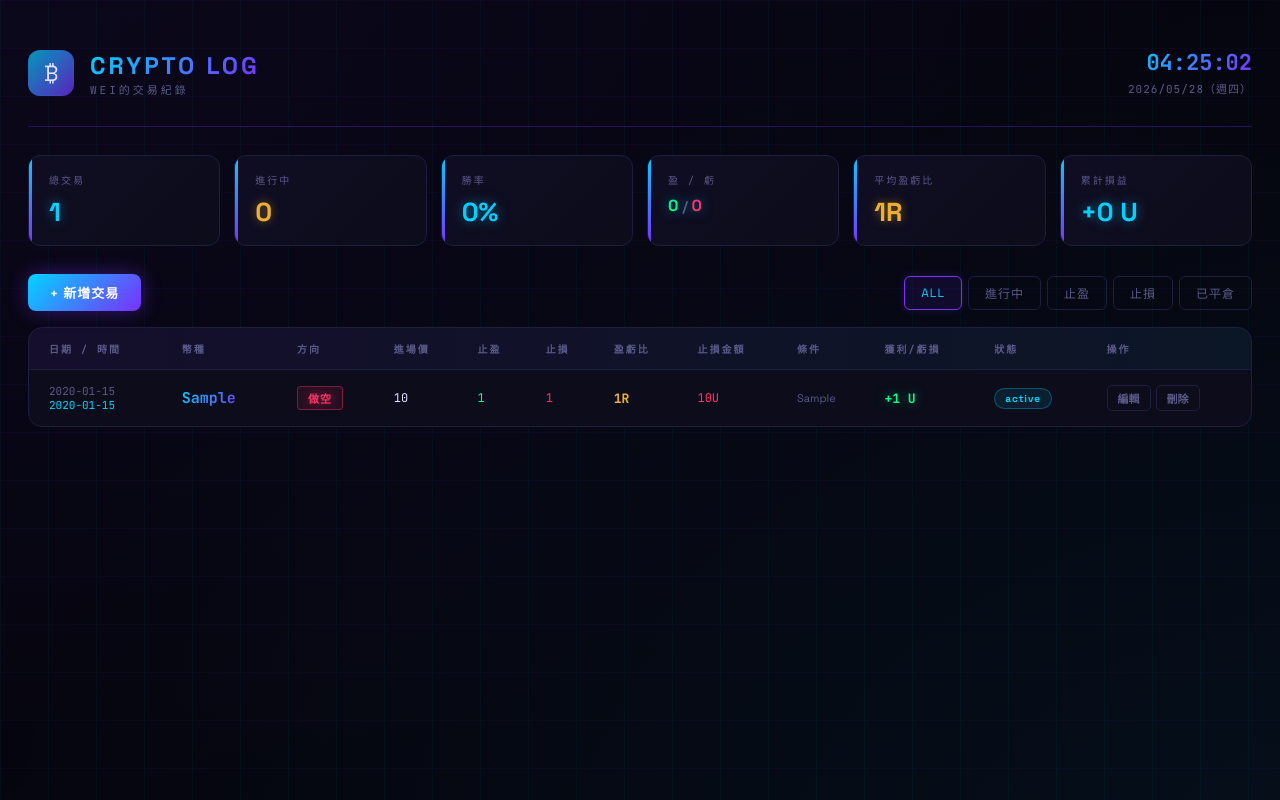
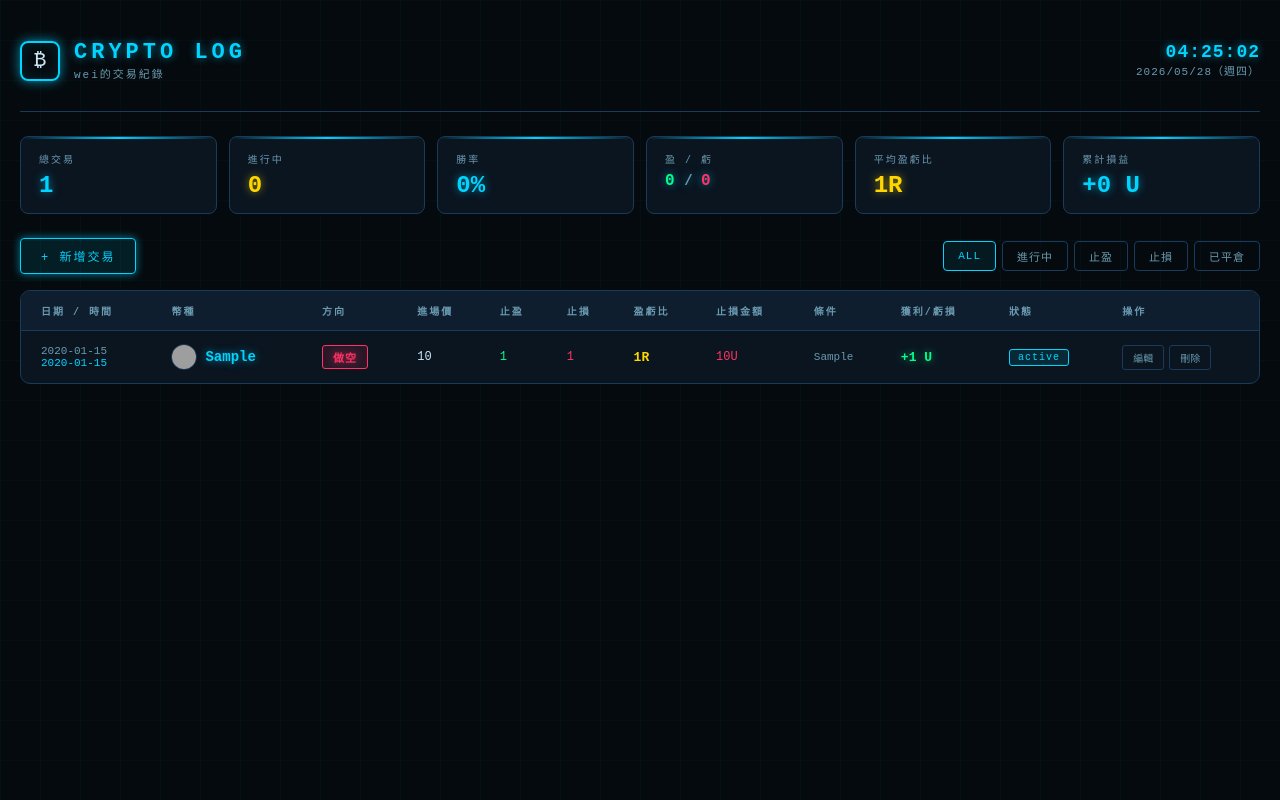
Before and after one commit to wei0904/crypto-trading-log, a Flask app: page / in a window 1280 px wide. Run offline with Flask 3, Linux system fonts and the light colour scheme; tables that the repository leaves empty hold one stand-in row (values such as "Sample post"); grey boxes are pictures that could not be loaded.

Commit message:
restore original colors, add crypto coin icons

```diff
--- a/templates/index.html
+++ b/templates/index.html
@@ -10,27 +10,23 @@
 <meta name="apple-mobile-web-app-status-bar-style" content="black-translucent">
 <meta name="apple-mobile-web-app-title" content="交易紀錄">
 <link rel="apple-touch-icon" href="/static/icon-192.png">
-<link href="https://fonts.googleapis.com/css2?family=Space+Grotesk:wght@400;500;700&family=JetBrains+Mono:wght@400;700&display=swap" rel="stylesheet">
 <style>
   :root {
-    --bg: #06060f;
-    --bg2: #0c0c1a;
-    --bg3: #111128;
-    --border: #1e1e3f;
+    --bg: #050a0e;
+    --bg2: #0a1520;
+    --bg3: #0f1e2e;
+    --border: #1a3a5c;
     --cyan: #00d4ff;
-    --purple: #7b2fff;
     --green: #00ff88;
     --red: #ff3366;
-    --yellow: #f0b429;
-    --text: #e0e0ff;
-    --text2: #5a5a8a;
+    --yellow: #ffd700;
+    --text: #c8e6f5;
+    --text2: #6a9ab0;
     --long: #00ff88;
     --short: #ff3366;
-    --glow-cyan: 0 0 12px rgba(0,212,255,0.5);
-    --glow-purple: 0 0 12px rgba(123,47,255,0.5);
-    --glow-green: 0 0 12px rgba(0,255,136,0.5);
-    --glow-red: 0 0 12px rgba(255,51,102,0.5);
-    --grad: linear-gradient(135deg, #00d4ff, #7b2fff);
+    --glow-cyan: 0 0 8px rgba(0,212,255,0.6);
+    --glow-green: 0 0 8px rgba(0,255,136,0.6);
+    --glow-red: 0 0 8px rgba(255,51,102,0.6);
   }
 
   * { margin: 0; padding: 0; box-sizing: border-box; }
@@ -38,7 +34,7 @@
   body {
     background: var(--bg);
     color: var(--text);
-    font-family: 'Space Grotesk', 'SF Pro Display', sans-serif;
+    font-family: 'Courier New', 'SF Mono', monospace;
     min-height: 100vh;
     overflow-x: hidden;
   }
@@ -48,488 +44,198 @@
     position: fixed;
     top: 0; left: 0; right: 0; bottom: 0;
     background-image:
-      linear-gradient(rgba(123,47,255,0.04) 1px, transparent 1px),
+      linear-gradient(rgba(0,212,255,0.03) 1px, transparent 1px),
       linear-gradient(90deg, rgba(0,212,255,0.03) 1px, transparent 1px);
-    background-size: 48px 48px;
+    background-size: 40px 40px;
     pointer-events: none;
     z-index: 0;
   }
 
-  body::after {
-    content: '';
-    position: fixed;
-    top: -50%; left: -50%;
-    width: 200%; height: 200%;
-    background: radial-gradient(ellipse at 20% 20%, rgba(123,47,255,0.06) 0%, transparent 50%),
-                radial-gradient(ellipse at 80% 80%, rgba(0,212,255,0.05) 0%, transparent 50%);
-    pointer-events: none;
-    z-index: 0;
+  .container { position: relative; z-index: 1; max-width: 1400px; margin: 0 auto; padding: 20px; }
+
+  header {
+    display: flex; align-items: center; justify-content: space-between;
+    padding: 20px 0 30px; border-bottom: 1px solid var(--border); margin-bottom: 24px;
   }
 
-  .container {
-    position: relative;
-    z-index: 1;
-    max-width: 1440px;
-    margin: 0 auto;
-    padding: 24px 28px;
+  .logo { display: flex; align-items: center; gap: 14px; }
+
+  .logo-icon {
+    width: 40px; height: 40px; border: 2px solid var(--cyan); border-radius: 8px;
+    display: flex; align-items: center; justify-content: center; font-size: 20px;
+    box-shadow: var(--glow-cyan), inset 0 0 10px rgba(0,212,255,0.1);
+    animation: pulse-border 3s ease-in-out infinite;
+  }
+  @keyframes pulse-border {
+    0%, 100% { box-shadow: var(--glow-cyan), inset 0 0 10px rgba(0,212,255,0.1); }
+    50% { box-shadow: 0 0 20px rgba(0,212,255,0.8), inset 0 0 20px rgba(0,212,255,0.2); }
   }
 
-  /* Header */
-  header {
-    display: flex;
-    align-items: center;
-    justify-content: space-between;
-    padding: 24px 0 28px;
-    border-bottom: 1px solid rgba(123,47,255,0.3);
-    margin-bottom: 28px;
+  .logo h1 { font-size: 22px; font-weight: 700; letter-spacing: 4px; color: var(--cyan); text-shadow: var(--glow-cyan); }
+  .logo span { font-size: 11px; color: var(--text2); letter-spacing: 2px; display: block; }
+
+  .header-time { text-align: right; font-size: 12px; color: var(--text2); letter-spacing: 1px; }
+  #live-time { font-size: 18px; color: var(--cyan); font-weight: bold; display: block; text-shadow: var(--glow-cyan); }
+
+  .stats-grid { display: grid; grid-template-columns: repeat(auto-fit, minmax(160px, 1fr)); gap: 12px; margin-bottom: 24px; }
+
+  .stat-card {
+    background: var(--bg2); border: 1px solid var(--border); border-radius: 8px;
+    padding: 14px 18px; position: relative; overflow: hidden;
+  }
+  .stat-card::before {
+    content: ''; position: absolute; top: 0; left: 0; right: 0; height: 2px;
+    background: linear-gradient(90deg, transparent, var(--cyan), transparent);
   }
 
-  .logo { display: flex; align-items: center; gap: 16px; }
-
-  .logo-icon {
-    width: 46px; height: 46px;
-    background: linear-gradient(135deg, rgba(0,212,255,0.15), rgba(123,47,255,0.15));
-    border: 1px solid transparent;
-    border-radius: 12px;
-    display: flex; align-items: center; justify-content: center;
-    font-size: 22px;
-    position: relative;
-  }
-  .logo-icon::before {
-    content: '';
-    position: absolute; inset: -1px;
-    border-radius: 12px;
-    background: var(--grad);
-    z-index: -1;
-    opacity: 0.7;
-    animation: pulse-glow 3s ease-in-out infinite;
-  }
-  @keyframes pulse-glow {
-    0%, 100% { opacity: 0.5; }
-    50% { opacity: 1; }
-  }
-
-  .logo h1 {
-    font-size: 24px;
-    font-weight: 700;
-    letter-spacing: 3px;
-    background: var(--grad);
-    -webkit-background-clip: text;
-    -webkit-text-fill-color: transparent;
-    background-clip: text;
-  }
-
-  .logo span {
-    font-size: 11px;
-    color: var(--text2);
-    letter-spacing: 3px;
-    display: block;
-    text-transform: uppercase;
-    font-family: 'JetBrains Mono', monospace;
-  }
-
-  .header-time { text-align: right; }
-
-  #live-time {
-    font-size: 22px;
-    font-weight: 700;
-    display: block;
-    font-family: 'JetBrains Mono', monospace;
-    background: var(--grad);
-    -webkit-background-clip: text;
-    -webkit-text-fill-color: transparent;
-    background-clip: text;
-  }
-
-  #live-date {
-    font-size: 11px;
-    color: var(--text2);
-    letter-spacing: 1px;
-    font-family: 'JetBrains Mono', monospace;
-  }
-
-  /* Stats */
-  .stats-grid {
-    display: grid;
-    grid-template-columns: repeat(auto-fit, minmax(160px, 1fr));
-    gap: 14px;
-    margin-bottom: 28px;
-  }
-
-  .stat-card {
-    background: var(--bg2);
-    border: 1px solid var(--border);
-    border-radius: 12px;
-    padding: 16px 20px;
-    position: relative;
-    overflow: hidden;
-    transition: border-color 0.2s, transform 0.2s;
-  }
-  .stat-card:hover { border-color: rgba(123,47,255,0.5); transform: translateY(-2px); }
-
-  .stat-card::before {
-    content: '';
-    position: absolute;
-    top: 0; left: 0;
-    width: 3px; height: 100%;
-    background: var(--grad);
-    border-radius: 12px 0 0 12px;
-  }
-
-  .stat-card::after {
-    content: '';
-    position: absolute;
-    top: 0; left: 0; right: 0; bottom: 0;
-    background: linear-gradient(135deg, rgba(123,47,255,0.04), transparent);
-    pointer-events: none;
-  }
-
-  .stat-label {
-    font-size: 10px;
-    color: var(--text2);
-    letter-spacing: 2px;
-    text-transform: uppercase;
-    margin-bottom: 8px;
-    font-family: 'JetBrains Mono', monospace;
-  }
-
-  .stat-value {
-    font-size: 26px;
-    font-weight: 700;
-    color: var(--cyan);
-    text-shadow: var(--glow-cyan);
-  }
+  .stat-label { font-size: 10px; color: var(--text2); letter-spacing: 2px; text-transform: uppercase; margin-bottom: 6px; }
+  .stat-value { font-size: 24px; font-weight: bold; color: var(--cyan); text-shadow: var(--glow-cyan); }
   .stat-value.positive { color: var(--green); text-shadow: var(--glow-green); }
   .stat-value.negative { color: var(--red); text-shadow: var(--glow-red); }
-  .stat-value.neutral { color: var(--yellow); text-shadow: 0 0 10px rgba(240,180,41,0.5); }
+  .stat-value.neutral { color: var(--yellow); text-shadow: 0 0 8px rgba(255,215,0,0.6); }
 
-  /* Toolbar */
-  .toolbar {
-    display: flex;
-    gap: 10px;
-    margin-bottom: 16px;
-    flex-wrap: wrap;
-    align-items: center;
-  }
+  .toolbar { display: flex; gap: 10px; margin-bottom: 16px; flex-wrap: wrap; align-items: center; }
 
   .btn {
-    padding: 9px 22px;
-    border: 1px solid transparent;
-    background: linear-gradient(var(--bg2), var(--bg2)) padding-box,
-                var(--grad) border-box;
-    color: var(--cyan);
-    font-family: inherit;
-    font-size: 13px;
-    font-weight: 600;
-    letter-spacing: 1px;
-    cursor: pointer;
-    border-radius: 8px;
-    transition: all 0.2s;
+    padding: 8px 20px; border: 1px solid var(--cyan); background: transparent;
+    color: var(--cyan); font-family: inherit; font-size: 12px; letter-spacing: 2px;
+    cursor: pointer; border-radius: 4px; transition: all 0.2s; text-transform: uppercase;
   }
-  .btn:hover {
-    background: linear-gradient(135deg, rgba(0,212,255,0.15), rgba(123,47,255,0.15)) padding-box,
-                var(--grad) border-box;
-    box-shadow: 0 0 20px rgba(123,47,255,0.3);
-  }
-  .btn.primary {
-    background: var(--grad);
-    color: #fff;
-    border: none;
-    box-shadow: 0 0 20px rgba(123,47,255,0.4);
-  }
-  .btn.primary:hover { box-shadow: 0 0 30px rgba(123,47,255,0.6); transform: translateY(-1px); }
+  .btn:hover { background: rgba(0,212,255,0.15); box-shadow: var(--glow-cyan); }
+  .btn.primary { background: rgba(0,212,255,0.1); box-shadow: var(--glow-cyan); }
 
   .filter-group { display: flex; gap: 6px; margin-left: auto; }
+  .filter-btn {
+    padding: 6px 14px; border: 1px solid var(--border); background: transparent;
+    color: var(--text2); font-family: inherit; font-size: 11px; letter-spacing: 1px;
+    cursor: pointer; border-radius: 4px; transition: all 0.2s;
+  }
+  .filter-btn.active, .filter-btn:hover { border-color: var(--cyan); color: var(--cyan); background: rgba(0,212,255,0.08); }
 
-  .filter-btn {
-    padding: 7px 16px;
-    border: 1px solid var(--border);
-    background: transparent;
-    color: var(--text2);
-    font-family: inherit;
-    font-size: 12px;
-    letter-spacing: 1px;
-    cursor: pointer;
-    border-radius: 6px;
-    transition: all 0.2s;
-  }
-  .filter-btn.active, .filter-btn:hover {
-    border-color: var(--purple);
-    color: var(--cyan);
-    background: rgba(123,47,255,0.1);
-    box-shadow: 0 0 10px rgba(123,47,255,0.2);
-  }
-
-  /* Table */
-  .table-wrap {
-    background: var(--bg2);
-    border: 1px solid var(--border);
-    border-radius: 14px;
-    overflow: hidden;
-  }
-
+  .table-wrap { background: var(--bg2); border: 1px solid var(--border); border-radius: 10px; overflow: hidden; }
   table { width: 100%; border-collapse: collapse; }
 
-  thead tr {
-    background: linear-gradient(90deg, rgba(123,47,255,0.08), rgba(0,212,255,0.05));
-    border-bottom: 1px solid var(--border);
-  }
-
   thead th {
-    padding: 13px 14px;
-    font-size: 10px;
-    letter-spacing: 2px;
-    color: var(--text2);
-    text-transform: uppercase;
-    text-align: left;
-    white-space: nowrap;
-    font-family: 'JetBrains Mono', monospace;
+    background: var(--bg3); padding: 12px 14px; font-size: 10px; letter-spacing: 2px;
+    color: var(--text2); text-transform: uppercase; text-align: left;
+    border-bottom: 1px solid var(--border); white-space: nowrap;
   }
   thead th:first-child { padding-left: 20px; }
 
-  tbody tr {
-    border-bottom: 1px solid rgba(30,30,63,0.6);
-    transition: background 0.15s;
-  }
-  tbody tr:hover { background: rgba(123,47,255,0.06); }
+  tbody tr { border-bottom: 1px solid rgba(26,58,92,0.4); transition: background 0.15s; }
+  tbody tr:hover { background: rgba(0,212,255,0.04); }
   tbody tr:last-child { border-bottom: none; }
 
-  td {
-    padding: 14px 14px;
-    font-size: 13px;
-    vertical-align: middle;
-  }
+  td { padding: 13px 14px; font-size: 13px; vertical-align: middle; }
   td:first-child { padding-left: 20px; }
 
-  .coin-cell { display: flex; align-items: center; gap: 10px; }
+  .coin-cell { display: flex; align-items: center; gap: 8px; }
 
-  .coin-badge {
-    font-weight: 700;
-    font-size: 15px;
-    font-family: 'JetBrains Mono', monospace;
-    background: var(--grad);
-    -webkit-background-clip: text;
-    -webkit-text-fill-color: transparent;
-    background-clip: text;
-    min-width: 60px;
+  .coin-icon {
+    width: 26px; height: 26px; border-radius: 50%;
+    background: var(--bg3); border: 1px solid var(--border);
+    flex-shrink: 0; object-fit: cover;
+  }
+  .coin-icon-fallback {
+    width: 26px; height: 26px; border-radius: 50%;
+    background: var(--bg3); border: 1px solid var(--cyan);
+    display: flex; align-items: center; justify-content: center;
+    font-size: 10px; font-weight: bold; color: var(--cyan); flex-shrink: 0;
   }
 
+  .coin-badge { font-weight: bold; font-size: 14px; color: var(--cyan); text-shadow: var(--glow-cyan); min-width: 55px; }
+
   .direction-badge {
-    display: inline-block;
-    padding: 3px 10px;
-    border-radius: 4px;
-    font-size: 11px;
-    font-weight: 700;
-    letter-spacing: 1px;
-    font-family: 'JetBrains Mono', monospace;
+    display: inline-block; padding: 3px 10px; border-radius: 3px;
+    font-size: 11px; font-weight: bold; letter-spacing: 1px;
   }
-  .direction-badge.long {
-    background: rgba(0,255,136,0.1);
-    border: 1px solid rgba(0,255,136,0.4);
-    color: var(--green);
-    text-shadow: var(--glow-green);
-  }
-  .direction-badge.short {
-    background: rgba(255,51,102,0.1);
-    border: 1px solid rgba(255,51,102,0.4);
-    color: var(--red);
-    text-shadow: var(--glow-red);
-  }
+  .direction-badge.long { background: rgba(0,255,136,0.12); border: 1px solid var(--long); color: var(--long); text-shadow: var(--glow-green); }
+  .direction-badge.short { background: rgba(255,51,102,0.12); border: 1px solid var(--short); color: var(--short); text-shadow: var(--glow-red); }
 
-  .rr-badge {
-    font-weight: 700;
-    color: var(--yellow);
-    font-family: 'JetBrains Mono', monospace;
-  }
+  .rr-badge { font-weight: bold; color: var(--yellow); }
 
-  .status-badge {
-    display: inline-block;
-    padding: 3px 10px;
-    border-radius: 20px;
-    font-size: 10px;
-    font-weight: 600;
-    letter-spacing: 1px;
-  }
-  .status-badge.active { background: rgba(0,212,255,0.1); border: 1px solid rgba(0,212,255,0.3); color: var(--cyan); }
-  .status-badge.win { background: rgba(0,255,136,0.1); border: 1px solid rgba(0,255,136,0.3); color: var(--green); }
-  .status-badge.loss { background: rgba(255,51,102,0.1); border: 1px solid rgba(255,51,102,0.3); color: var(--red); }
-  .status-badge.closed { background: rgba(90,90,138,0.1); border: 1px solid rgba(90,90,138,0.3); color: var(--text2); }
+  .status-badge { display: inline-block; padding: 2px 8px; border-radius: 3px; font-size: 10px; letter-spacing: 1px; }
+  .status-badge.active { background: rgba(0,212,255,0.1); border: 1px solid var(--cyan); color: var(--cyan); }
+  .status-badge.win { background: rgba(0,255,136,0.1); border: 1px solid var(--green); color: var(--green); }
+  .status-badge.loss { background: rgba(255,51,102,0.1); border: 1px solid var(--red); color: var(--red); }
+  .status-badge.closed { background: rgba(106,154,176,0.1); border: 1px solid var(--text2); color: var(--text2); }
 
-  .pnl-positive { color: var(--green); font-weight: 700; font-family: 'JetBrains Mono', monospace; text-shadow: var(--glow-green); }
-  .pnl-negative { color: var(--red); font-weight: 700; font-family: 'JetBrains Mono', monospace; text-shadow: var(--glow-red); }
+  .pnl-positive { color: var(--green); font-weight: bold; text-shadow: var(--glow-green); }
+  .pnl-negative { color: var(--red); font-weight: bold; text-shadow: var(--glow-red); }
   .pnl-null { color: var(--text2); }
 
   .action-btns { display: flex; gap: 5px; flex-wrap: wrap; }
   .action-btn {
-    padding: 4px 10px;
-    border: 1px solid var(--border);
-    background: transparent;
-    color: var(--text2);
-    font-family: inherit;
-    font-size: 11px;
-    font-weight: 600;
-    cursor: pointer;
-    border-radius: 5px;
-    transition: all 0.15s;
+    padding: 4px 10px; border: 1px solid var(--border); background: transparent;
+    color: var(--text2); font-family: inherit; font-size: 10px; cursor: pointer;
+    border-radius: 3px; transition: all 0.15s;
   }
-  .action-btn:hover { border-color: var(--cyan); color: var(--cyan); background: rgba(0,212,255,0.08); }
-  .action-btn.del:hover { border-color: var(--red); color: var(--red); background: rgba(255,51,102,0.08); }
-  .action-btn.tp { border-color: rgba(0,255,136,0.4); color: var(--green); }
-  .action-btn.tp:hover { background: rgba(0,255,136,0.12); box-shadow: var(--glow-green); }
-  .action-btn.sl { border-color: rgba(255,51,102,0.4); color: var(--red); }
-  .action-btn.sl:hover { background: rgba(255,51,102,0.12); box-shadow: var(--glow-red); }
-  .action-btn.close { border-color: rgba(240,180,41,0.4); color: var(--yellow); }
-  .action-btn.close:hover { background: rgba(240,180,41,0.12); box-shadow: 0 0 10px rgba(240,180,41,0.4); }
+  .action-btn:hover { border-color: var(--cyan); color: var(--cyan); }
+  .action-btn.del:hover { border-color: var(--red); color: var(--red); }
+  .action-btn.tp { border-color: var(--green); color: var(--green); }
+  .action-btn.tp:hover { background: rgba(0,255,136,0.15); box-shadow: var(--glow-green); }
+  .action-btn.sl { border-color: var(--red); color: var(--red); }
+  .action-btn.sl:hover { background: rgba(255,51,102,0.15); box-shadow: var(--glow-red); }
+  .action-btn.close { border-color: var(--yellow); color: var(--yellow); }
+  .action-btn.close:hover { background: rgba(255,215,0,0.15); box-shadow: 0 0 8px rgba(255,215,0,0.6); }
 
-  .empty-state {
-    text-align: center;
-    padding: 70px 20px;
-    color: var(--text2);
-    font-size: 13px;
-    letter-spacing: 3px;
-    font-family: 'JetBrains Mono', monospace;
-  }
+  .empty-state { text-align: center; padding: 60px 20px; color: var(--text2); font-size: 13px; letter-spacing: 2px; }
 
-  /* Modal */
   .modal-overlay {
-    display: none;
-    position: fixed;
-    inset: 0;
-    background: rgba(6,6,15,0.88);
-    z-index: 100;
-    backdrop-filter: blur(8px);
-    align-items: center;
-    justify-content: center;
+    display: none; position: fixed; inset: 0;
+    background: rgba(5,10,14,0.85); z-index: 100;
+    backdrop-filter: blur(4px); align-items: center; justify-content: center;
   }
   .modal-overlay.open { display: flex; }
 
   .modal {
-    background: var(--bg2);
-    border: 1px solid transparent;
-    border-radius: 16px;
-    padding: 32px;
-    width: 100%;
-    max-width: 560px;
-    max-height: 90vh;
-    overflow-y: auto;
-    position: relative;
-    box-shadow: 0 0 80px rgba(123,47,255,0.2), 0 0 40px rgba(0,212,255,0.1);
-    background-clip: padding-box;
+    background: var(--bg2); border: 1px solid var(--border); border-radius: 12px;
+    padding: 30px; width: 100%; max-width: 560px; max-height: 90vh;
+    overflow-y: auto; position: relative; box-shadow: 0 0 60px rgba(0,212,255,0.15);
   }
   .modal::before {
-    content: '';
-    position: absolute;
-    inset: -1px;
-    border-radius: 16px;
-    background: var(--grad);
-    z-index: -1;
-    opacity: 0.4;
+    content: ''; position: absolute; top: 0; left: 20px; right: 20px; height: 1px;
+    background: linear-gradient(90deg, transparent, var(--cyan), transparent);
   }
 
-  .modal-title {
-    font-size: 17px;
-    font-weight: 700;
-    letter-spacing: 2px;
-    background: var(--grad);
-    -webkit-background-clip: text;
-    -webkit-text-fill-color: transparent;
-    background-clip: text;
-    text-transform: uppercase;
-    margin-bottom: 24px;
-  }
+  .modal-title { font-size: 16px; letter-spacing: 3px; color: var(--cyan); text-shadow: var(--glow-cyan); text-transform: uppercase; margin-bottom: 24px; }
 
-  .form-grid {
-    display: grid;
-    grid-template-columns: 1fr 1fr;
-    gap: 14px;
-  }
-
+  .form-grid { display: grid; grid-template-columns: 1fr 1fr; gap: 14px; }
   .form-group { display: flex; flex-direction: column; gap: 6px; }
   .form-group.full { grid-column: 1 / -1; }
 
-  label {
-    font-size: 10px;
-    letter-spacing: 2px;
-    color: var(--text2);
-    text-transform: uppercase;
-    font-family: 'JetBrains Mono', monospace;
-  }
+  label { font-size: 10px; letter-spacing: 2px; color: var(--text2); text-transform: uppercase; }
 
   input, select, textarea {
-    background: var(--bg3);
-    border: 1px solid var(--border);
-    color: var(--text);
-    font-family: inherit;
-    font-size: 13px;
-    padding: 10px 13px;
-    border-radius: 8px;
-    transition: all 0.2s;
-    outline: none;
+    background: var(--bg3); border: 1px solid var(--border); color: var(--text);
+    font-family: inherit; font-size: 13px; padding: 9px 12px; border-radius: 4px;
+    transition: border-color 0.2s, box-shadow 0.2s; outline: none;
   }
-  input:focus, select:focus, textarea:focus {
-    border-color: var(--purple);
-    box-shadow: 0 0 0 3px rgba(123,47,255,0.15);
-  }
+  input:focus, select:focus, textarea:focus { border-color: var(--cyan); box-shadow: 0 0 0 2px rgba(0,212,255,0.12); }
   textarea { resize: vertical; min-height: 60px; }
   select option { background: var(--bg3); }
 
-  .direction-toggle {
-    display: grid;
-    grid-template-columns: 1fr 1fr;
-    gap: 8px;
+  .direction-toggle { display: grid; grid-template-columns: 1fr 1fr; gap: 0; border: 1px solid var(--border); border-radius: 4px; overflow: hidden; }
+  .dir-btn {
+    padding: 9px; border: none; background: transparent; color: var(--text2);
+    font-family: inherit; font-size: 12px; letter-spacing: 2px; cursor: pointer;
+    transition: all 0.2s; text-transform: uppercase;
   }
+  .dir-btn.long.active { background: rgba(0,255,136,0.15); color: var(--green); text-shadow: var(--glow-green); }
+  .dir-btn.short.active { background: rgba(255,51,102,0.15); color: var(--red); text-shadow: var(--glow-red); }
 
-  .dir-btn {
-    padding: 10px;
-    border: 1px solid var(--border);
-    background: transparent;
-    color: var(--text2);
-    font-family: inherit;
-    font-size: 13px;
-    font-weight: 600;
-    letter-spacing: 1px;
-    cursor: pointer;
-    transition: all 0.2s;
-    border-radius: 8px;
-  }
-  .dir-btn.long.active {
-    background: rgba(0,255,136,0.12);
-    border-color: var(--green);
-    color: var(--green);
-    text-shadow: var(--glow-green);
-    box-shadow: 0 0 15px rgba(0,255,136,0.2);
-  }
-  .dir-btn.short.active {
-    background: rgba(255,51,102,0.12);
-    border-color: var(--red);
-    color: var(--red);
-    text-shadow: var(--glow-red);
-    box-shadow: 0 0 15px rgba(255,51,102,0.2);
-  }
+  .rr-preview { font-size: 11px; color: var(--text2); margin-top: 2px; }
+  .rr-preview span { color: var(--yellow); font-weight: bold; }
 
-  .rr-preview {
-    font-size: 12px;
-    color: var(--text2);
-    margin-top: 4px;
-    font-family: 'JetBrains Mono', monospace;
-  }
-  .rr-preview span { color: var(--yellow); font-weight: 700; }
+  .modal-footer { display: flex; gap: 10px; justify-content: flex-end; margin-top: 24px; padding-top: 16px; border-top: 1px solid var(--border); }
 
-  .modal-footer {
-    display: flex;
-    gap: 10px;
-    justify-content: flex-end;
-    margin-top: 24px;
-    padding-top: 16px;
-    border-top: 1px solid var(--border);
-  }
+  ::-webkit-scrollbar { width: 6px; height: 6px; }
+  ::-webkit-scrollbar-track { background: var(--bg); }
+  ::-webkit-scrollbar-thumb { background: var(--border); border-radius: 3px; }
+  ::-webkit-scrollbar-thumb:hover { background: var(--cyan); }
 
-  ::-webkit-scrollbar { width: 5px; height: 5px; }
-  ::-webkit-scrollbar-track { background: var(--bg); }
-  ::-webkit-scrollbar-thumb { background: var(--purple); border-radius: 3px; opacity: 0.5; }
-
-  .date-cell { color: var(--text2); font-size: 11px; font-family: 'JetBrains Mono', monospace; }
-  .price-cell { color: var(--text); font-size: 12px; font-family: 'JetBrains Mono', monospace; }
+  .date-cell { color: var(--text2); font-size: 11px; }
+  .price-cell { color: var(--text); font-size: 12px; }
   .condition-cell { color: var(--text2); font-size: 11px; max-width: 150px; overflow: hidden; text-overflow: ellipsis; white-space: nowrap; }
 </style>
 </head>
@@ -790,9 +496,16 @@ function renderTable() {
 
     const rr = t.rr_ratio ? `<span class="rr-badge">${t.rr_ratio}R</span>` : '-';
 
+    const iconUrl = `https://cdn.jsdelivr.net/gh/spothq/cryptocurrency-icons@master/svg/color/${t.coin.toLowerCase()}.svg`;
+
     return `<tr>
       <td class="date-cell">${t.date}${t.trade_time ? '<br><span style="color:var(--cyan);font-size:11px">' + t.trade_time + '</span>' : ''}</td>
-      <td><div class="coin-cell"><span class="coin-badge">${t.coin}</span></div></td>
+      <td><div class="coin-cell">
+        <img class="coin-icon" src="${iconUrl}" alt="${t.coin}"
+          onerror="this.style.display='none';this.nextElementSibling.style.display='flex'">
+        <div class="coin-icon-fallback" style="display:none">${t.coin.slice(0,2)}</div>
+        <span class="coin-badge">${t.coin}</span>
+      </div></td>
       <td><span class="direction-badge ${dirClass}">${dirLabel}</span></td>
       <td class="price-cell">${t.entry_price}</td>
       <td class="price-cell" style="color:var(--green)">${t.take_profit}</td>
```
